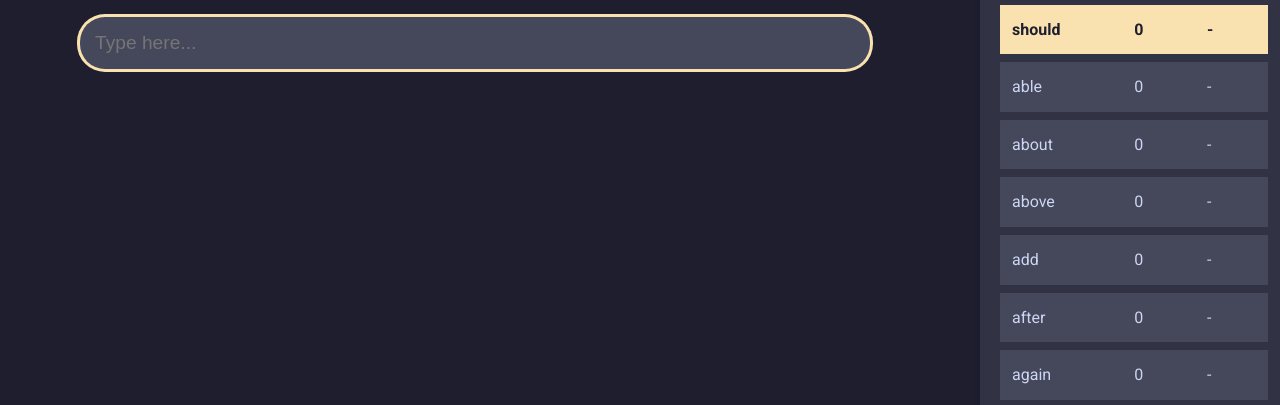
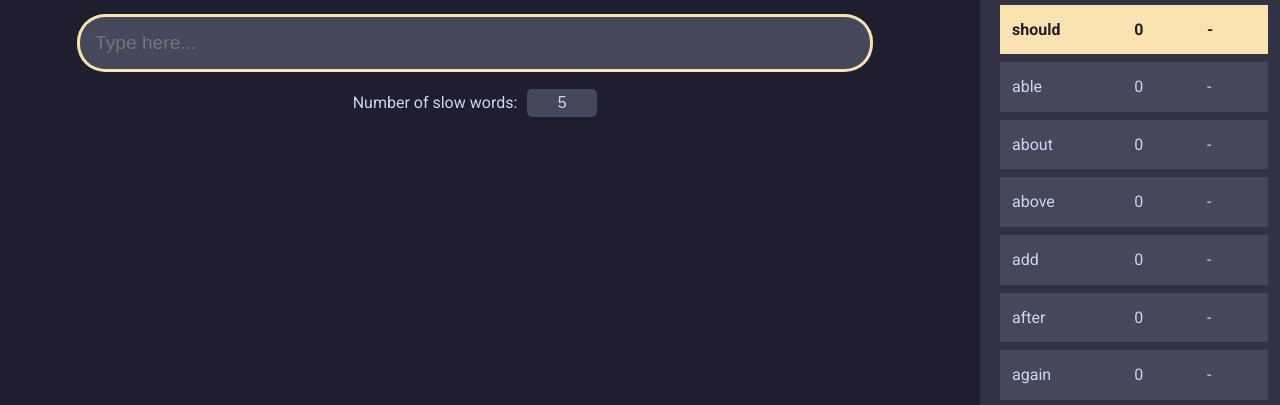
Before and after one commit to thecosmicskye/CosmiType, a plain HTML site: page index.html in a window 1280 px wide. Shown: the part 389-794 px from the top of the page. Drawn offline with Linux system fonts and the light colour scheme.

Commit message:
Adjiust number of words

```diff
--- a/app.js
+++ b/app.js
@@ -31,7 +31,7 @@ let storedWords = localStorage.getItem('words');
 words = storedWords ? JSON.parse(storedWords) : words;
 
 // Constants for application settings
-const slowWordsNum = 5;  // Number of slow words to focus on
+let slowWordsNum = 5;  // Default value, will be updated by input
 const weightedWords = false;  // Flag to determine if word length should affect WPM calculation
 const wordsPerLine = 6;
 
@@ -447,12 +447,26 @@ function updateWordDisplay() {
     adjustContainerSize(document.getElementById('wordsContainer'));
 }
 
+function updateSlowWordsNum() {
+    const input = document.getElementById('slowWordsInput');
+    const newValue = parseInt(input.value);
+    if (newValue > 0) {
+        slowWordsNum = newValue;
+        displayWords();  // Refresh the word display
+        displayStats();  // Refresh the stats display
+    } else {
+        input.value = slowWordsNum;  // Reset to previous valid value
+    }
+}
+
 // Initialize the application when the window loads
 window.onload = function() {
     document.getElementById('wordInput').focus();
     document.getElementById('wordInput').addEventListener('input', function() {
         checkInput(this.value);
     });
+    document.getElementById('slowWordsInput').addEventListener('change', updateSlowWordsNum);
+    document.getElementById('slowWordsInput').value = slowWordsNum;  // Set initial value
 };
 
 // Initial display of words and statistics
--- a/index.html
+++ b/index.html
@@ -14,6 +14,10 @@
             <h1>CosmicType</h1>
             <div id="wordsContainer"></div>
             <input type="text" id="wordInput" placeholder="Type here..." autocomplete="off">
+            <div class="settings">
+                <label for="slowWordsInput">Number of slow words:</label>
+                <input type="number" id="slowWordsInput" min="1" value="5">
+            </div>
         </div>
         <div id="wordStats"></div>
     </div>
--- a/styles.css
+++ b/styles.css
@@ -155,3 +155,37 @@ h1 {
         width: 100%;
     }
 }
+
+.settings {
+    margin: 20px 0;
+    display: flex;
+    align-items: center;
+    justify-content: center;
+}
+
+.settings label {
+    margin-right: 10px;
+    color: #cdd6f4;
+}
+
+#slowWordsInput {
+    width: 60px;
+    padding: 5px;
+    font-size: 1em;
+    border-radius: 5px;
+    background-color: #45475a;
+    color: #cdd6f4;
+    border: none;
+    text-align: center;
+}
+
+#slowWordsInput:focus {
+    outline: none;
+    box-shadow: 0 0 0 2px #f9e2af;
+}
+
+#slowWordsInput::-webkit-inner-spin-button,
+#slowWordsInput::-webkit-outer-spin-button {
+    -webkit-appearance: none;
+    margin: 0;
+}
```
